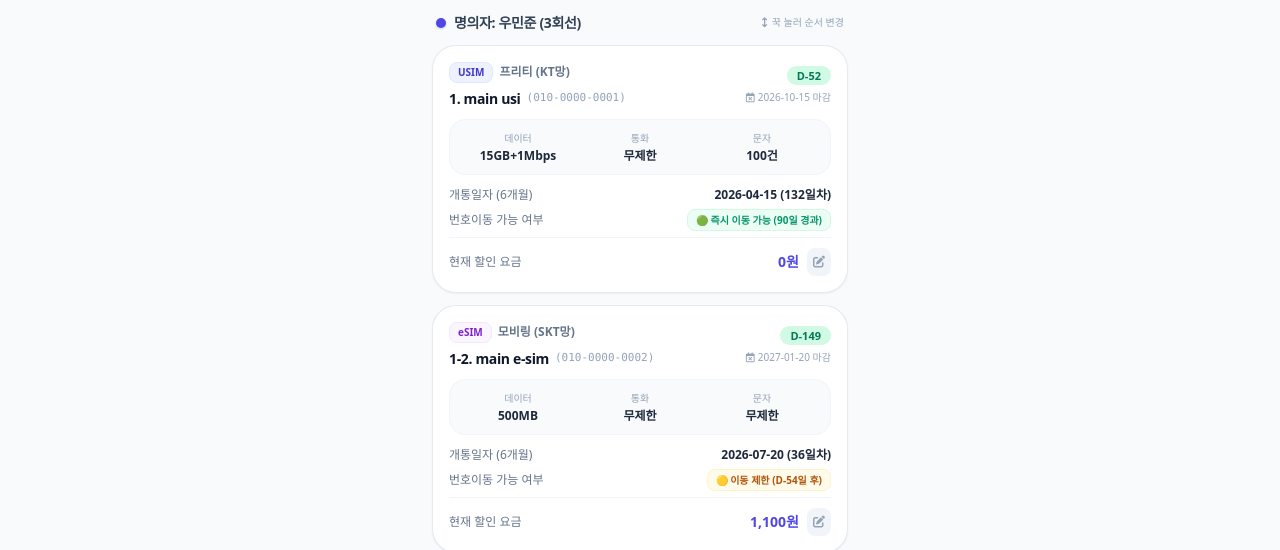
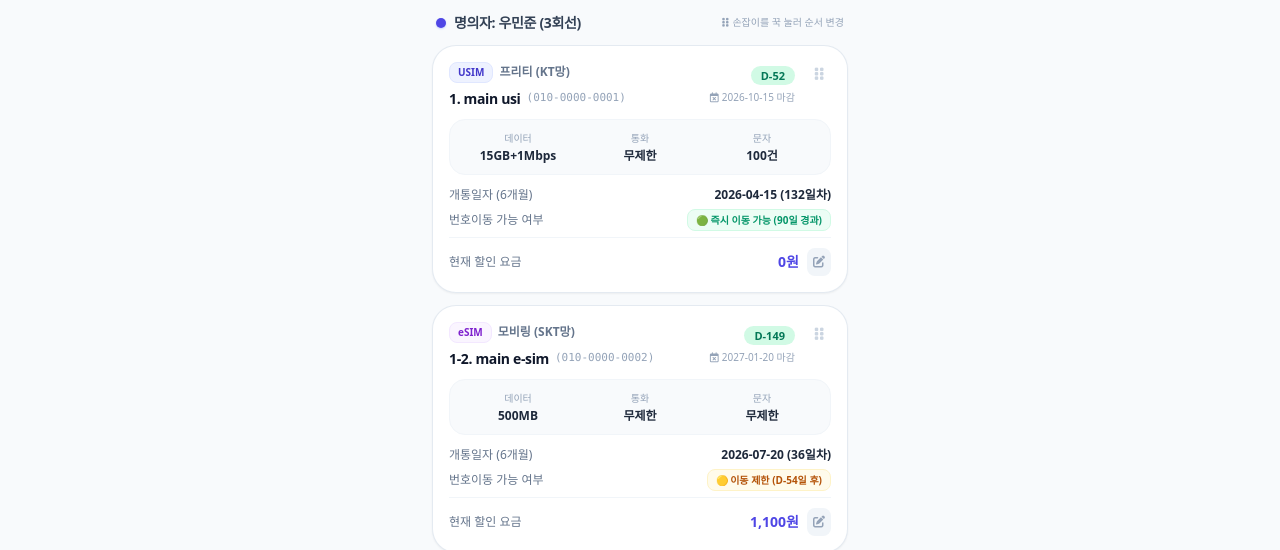
Before and after one commit to Ketchapmat/mvno-bot, a plain HTML site: page index.html in a window 1280 px wide. Shown: the part 261-811 px from the top of the page. Drawn offline with nearby package versions, Linux system fonts and the light colour scheme.

Commit message:
Update index.html

```diff
--- a/index.html
+++ b/index.html
@@ -1,5 +1,5 @@
 <!DOCTYPE html>
-<!-- BUILD: 2026-08-24 MOBILE-DRAG-V5-SORTABLE -->
+<!-- BUILD: 2026-08-24 MOBILE-DRAG-V6-HANDLE -->
 <html lang="ko">
 <head>
   <meta charset="UTF-8">
@@ -33,6 +33,23 @@
         border-color 0.18s ease,
         opacity 0.18s ease,
         scale 0.18s cubic-bezier(0.22, 1, 0.36, 1);
+    }
+
+    /*
+      드래그 손잡이 전용 터치 영역.
+      여기만 touch-action:none 을 줘서, 손잡이를 꾹 누르는 제스처가
+      브라우저의 기본 세로 스크롤(pan-y)에 선점당하지 않도록 한다.
+      (카드 전체에 touch-action:none 을 주면 드래그는 되지만
+       카드 위에서의 일반 스와이프 스크롤이 막혀버리기 때문에
+       반드시 손잡이 요소에만 한정한다.)
+    */
+    .drag-handle {
+      touch-action: none;
+      -webkit-touch-callout: none;
+      cursor: grab;
+    }
+    .sortable-chosen .drag-handle {
+      cursor: grabbing;
     }
 
     /*
@@ -660,7 +677,7 @@
               <span class="w-2.5 h-2.5 rounded-full ${owner.includes('우민준') ? 'bg-indigo-600 shadow-sm shadow-indigo-200' : 'bg-pink-500 shadow-sm shadow-pink-200'}"></span>
               <h2 class="font-extrabold text-slate-700 text-sm tracking-tight">명의자: ${owner} (${items.length}회선)</h2>
             </div>
-            <span class="text-[10px] text-slate-400 font-medium"><i class="fa-solid fa-arrows-up-down mr-1"></i>꾹 눌러 순서 변경</span>
+            <span class="text-[10px] text-slate-400 font-medium"><i class="fa-solid fa-grip-vertical mr-1"></i>손잡이를 꾹 눌러 순서 변경</span>
           </div>
         `;
 
@@ -690,10 +707,10 @@
 
           const card = document.createElement('div');
           card.dataset.id = line.id;
-          card.className = `line-card bg-white rounded-3xl p-4 shadow-sm border ${cardBorder} relative cursor-grab`;
+          card.className = `line-card bg-white rounded-3xl p-4 shadow-sm border ${cardBorder} relative`;
           card.innerHTML = `
             <div class="flex justify-between items-start mb-2.5">
-              <div>
+              <div class="flex-1 min-w-0">
                 <div class="flex items-center gap-1.5">
                   <span class="text-[10px] font-extrabold px-2 py-0.5 rounded-lg ${line.type === 'USIM' ? 'bg-indigo-50 text-indigo-700 border border-indigo-100' : 'bg-purple-50 text-purple-700 border border-purple-100'}">${line.type}</span>
                   <span class="text-xs font-semibold text-slate-500">${line.carrier}</span>
@@ -703,9 +720,14 @@
                   ${line.phone ? `<span class="text-[11px] text-slate-400 font-mono">(${line.phone})</span>` : ''}
                 </div>
               </div>
-              <div class="text-right">
-                ${ddayBadge}
-                <p class="text-[10px] text-slate-400 mt-1 font-medium"><i class="fa-regular fa-calendar-xmark"></i> ${line.endDate} 마감</p>
+              <div class="text-right flex items-start gap-2">
+                <div>
+                  ${ddayBadge}
+                  <p class="text-[10px] text-slate-400 mt-1 font-medium"><i class="fa-regular fa-calendar-xmark"></i> ${line.endDate} 마감</p>
+                </div>
+                <div class="drag-handle shrink-0 w-8 h-8 -mt-1 -mr-1 rounded-xl flex items-center justify-center text-slate-300 active:bg-slate-100 active:text-slate-500 transition">
+                  <i class="fa-solid fa-grip-vertical text-sm"></i>
+                </div>
               </div>
             </div>
 
@@ -765,6 +787,7 @@
         const instance = new Sortable(groupEl, {
           group: 'mvno-lines',
           draggable: '.line-card',
+          handle: '.drag-handle',
 
           /*
             모바일/WebView에서도 HTML5 네이티브 DnD 대신
```
